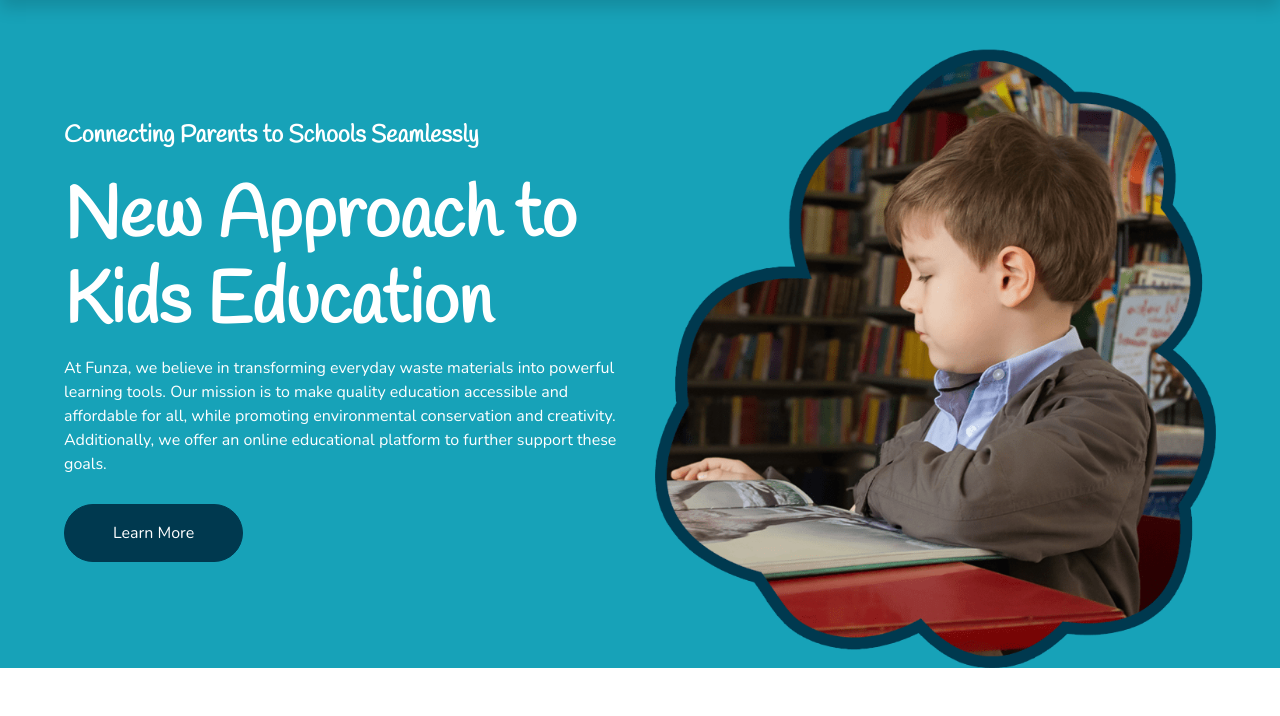
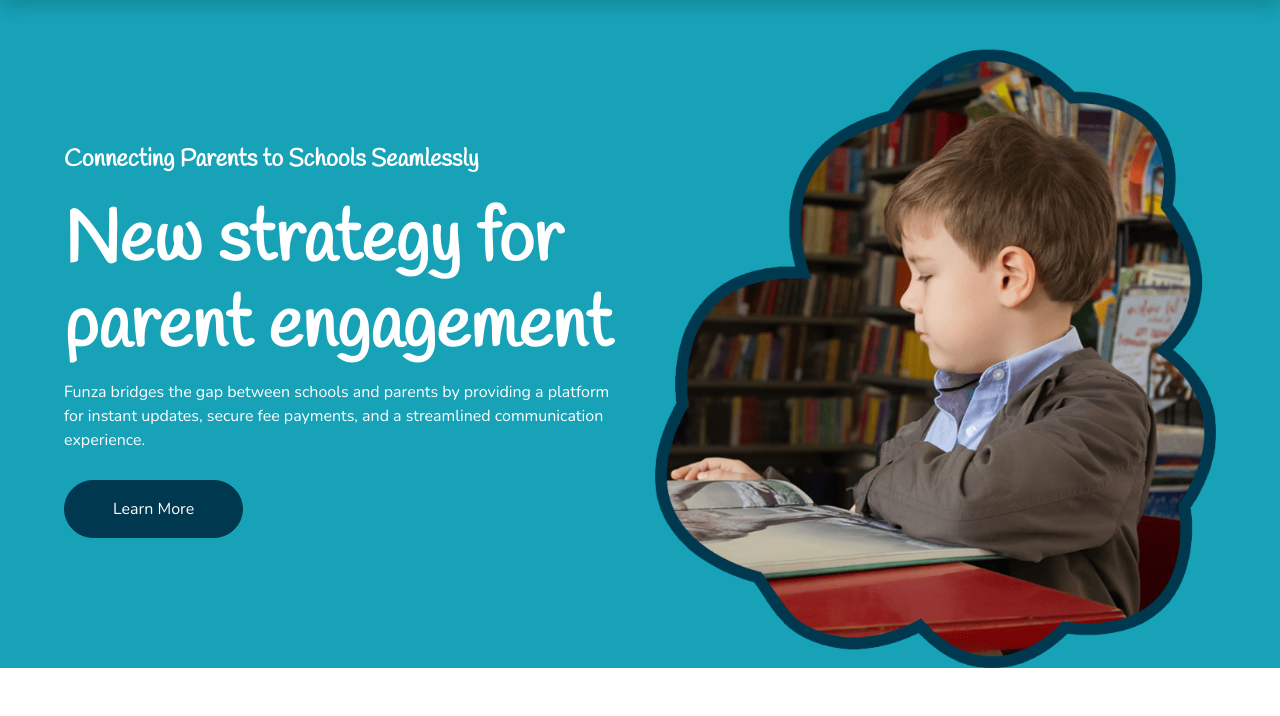
Before and after one commit to sos-robin/Mafunzo, a Django app: page / in a window 1280 px wide. Shown: the part 130-846 px from the top of the page. Run offline with Django 5.2, Linux system fonts and the light colour scheme; some libraries are stand-ins or nearby versions.

Commit message:
Update index.html

```diff
--- a/Funza/templates/Funza/index.html
+++ b/Funza/templates/Funza/index.html
@@ -17,11 +17,10 @@ Funza - Home
           <p></p>
           <h4 class="text-white mb-4 mt-5 mt-lg-0">Connecting Parents to Schools Seamlessly</h4>
           <h1 class="display-3 font-weight-bold text-white">
-            New Approach to Kids Education
-          </h1>
+            New strategy for parent engagement          </h1>
           <p class="text-white mb-4">
-            At Funza, we believe in transforming everyday waste materials into powerful learning tools. Our mission is to make quality education accessible and affordable for all, while promoting environmental conservation and creativity. Additionally, we offer an online
-            educational platform to further support these goals.
+            Funza bridges the gap between schools and parents by providing a platform for instant updates, secure fee payments, and a streamlined communication experience.
+
           </p>
           <a href="" class="btn btn-secondary mt-1 py-3 px-5">Learn More</a>
         </div>
```
